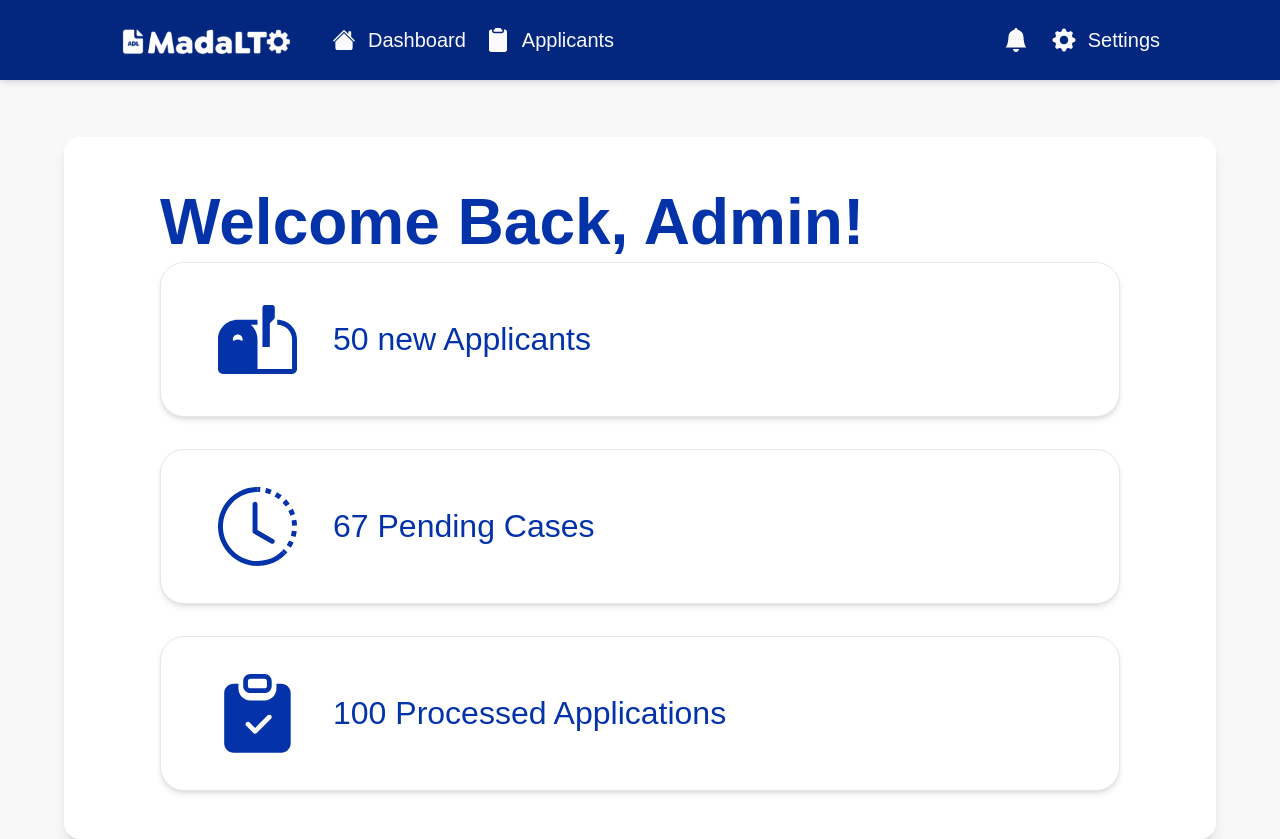
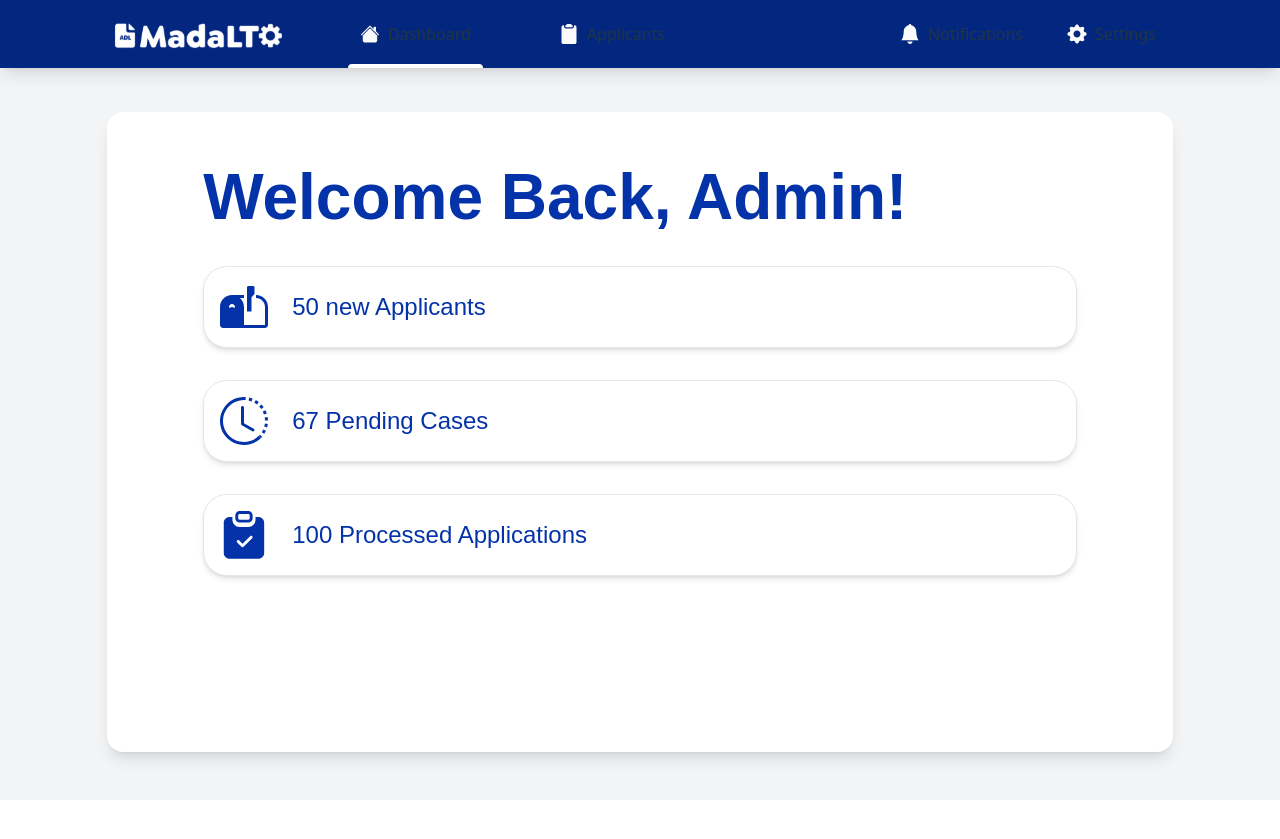
Before and after one commit to LTO-ADL-System/lto-adl-form, a React (Vite) app in the folder frontend/: page /dashboard in a window 1280 px wide. After the commit the page ends 800 px from the top, so only its background shows below. Built offline with nearby package versions, Linux system fonts and the light colour scheme.

Commit message:
fixed admin dashboard to match with user side

```diff
--- a/frontend/src/App.jsx
+++ b/frontend/src/App.jsx
@@ -18,6 +18,8 @@ import Home from './routes/Home.jsx';
 import Profile from "./routes/Profile.jsx";
 import Application from './routes/Application.jsx';
 import AdminDashboard from './components/AdminDashboard';
+// Import AdminApplicants for routing
+import AdminApplicants from './components/AdminApplicants';
 
 function App() {
     // PROTOTYPE: Mock authentication state for UI testing
@@ -26,8 +28,9 @@ function App() {
     const [currentUser, setCurrentUser] = useState(null);
     const location = useLocation();
 
-    // Determine if on dashboard route
+    // Determine if on dashboard or applicants route
     const isDashboard = location.pathname === "/dashboard";
+    const isApplicants = location.pathname === "/applicants";
 
     // PROTOTYPE: Comment out real authentication check
     // TODO: Implement real authentication check with backend
@@ -174,7 +177,7 @@ function App() {
         // }
 
         // PROTOTYPE: Mock successful verification
-        // For testing, accept any 6-digit code
+        // For testing, accept any 4-digit code
         if (verificationCode && verificationCode.length === 4) {
             const mockUser = {
                 id: Date.now(),
@@ -214,12 +217,12 @@ function App() {
     const showOnboardingNav = !isAuthenticated;
     const showAuthenticatedNav = isAuthenticated;
 
-    // Only show user navbars and BottomBorder if not on /dashboard
+    // Only show user navbars and BottomBorder if not on /dashboard or /applicants
     return (
         <div className="min-h-screen flex flex-col bg-red-800">
             {/* Conditional Navigation */}
-            {!isDashboard && showOnboardingNav && <OnboardingNavBar />}
-            {!isDashboard && showAuthenticatedNav && <NavigationHeader onLogout={handleLogout} currentUser={currentUser} />}
+            {!isDashboard && !isApplicants && showOnboardingNav && <OnboardingNavBar />}
+            {!isDashboard && !isApplicants && showAuthenticatedNav && <NavigationHeader onLogout={handleLogout} currentUser={currentUser} />}
 
             {/* Routes */}
             <Routes>
@@ -288,10 +291,18 @@ function App() {
                         isAuthenticated ? <AdminDashboard currentUser={currentUser} /> : <Navigate to="/signin" replace />
                     }
                 />
+
+                {/* Admin Applicants Route */}
+                <Route
+                    path="/applicants"
+                    element={
+                        isAuthenticated ? <AdminApplicants currentUser={currentUser} /> : <Navigate to="/signin" replace />
+                    }
+                />
             </Routes>
 
-            {/* Show BottomBorder only on public pages and not on /dashboard */}
-            {!isDashboard && showOnboardingNav && <BottomBorder />}
+            {/* Show BottomBorder only on public pages and not on /dashboard or /applicants */}
+            {!isDashboard && !isApplicants && showOnboardingNav && <BottomBorder />}
         </div>
     );
 }
--- /dev/null
+++ b/frontend/src/components/AdminApplicants.jsx
@@ -0,0 +1,52 @@
+import React from "react";
+import AdminNavBar from "./AdminNavBar";
+
+export default function AdminApplicants() {
+    return (
+        <div
+            style={{
+                display: "flex",
+                width: "1512px",
+                height: "982px",
+                flexDirection: "column",
+                alignItems: "center",
+                gap: "57px",
+                margin: "0 auto",
+                background: "var(--background, #F8F8F8)",
+                paddingBottom: "57px",
+            }}
+        >
+            <AdminNavBar />
+            <div
+                className="bg-white rounded-2xl shadow-lg px-4 sm:px-8 lg:px-24 py-6 lg:py-12 overflow-hidden w-full lg:w-[90%] h-full lg:h-[90%] mx-auto flex flex-col min-h-0"
+            >
+                {/* Header */}
+                <div className="flex items-center gap-[10px] self-stretch mb-[32px]">
+                    <span
+                        style={{
+                            width: "100%",
+                            color: "#0433A9",
+                            fontFamily: "Typold, sans-serif",
+                            fontSize: "64px",
+                            fontStyle: "normal",
+                            fontWeight: 800,
+                            lineHeight: "normal",
+                        }}
+                    >
+                        Applicants
+                    </span>
+                </div>
+
+                {/* Applicants Table Placeholder */}
+                <div className="flex-1 flex flex-col items-center justify-center w-full">
+                    <div className="w-full max-w-4xl">
+                        <div className="text-center text-gray-400 text-xl font-semibold py-12">
+                            {/* Replace this with your applicants table or list */}
+                            No applicants to display yet.
+                        </div>
+                    </div>
+                </div>
+            </div>
+        </div>
+    );
+}
--- a/frontend/src/components/AdminDashboard.jsx
+++ b/frontend/src/components/AdminDashboard.jsx
@@ -4,20 +4,21 @@ import DashboardFrame from "./DashboardFrame";
 
 export default function AdminDashboard() {
     return (
-        <div
-            style={{
-                display: "flex",
-                width: "100%",
-                height: "100%",
-                flexDirection: "column",
-                alignItems: "center",
-                gap: "57px",
-                margin: "0 auto", // Center the dashboard on the page
-                background: "var(--background, #F8F8F8)", // Set background color
-            }}
-        >
+        <div className="h-screen flex flex-col">
+            {/* Navbar spacer */}
+            <div className="h-16 flex-shrink-0"></div>
+            {/* Main content area */}
+            <div className="flex-1 flex items-stretch p-2 p-4 lg:p-12 bg-gray-100 min-h-0">
+                <main className="w-full max-w-full mx-auto flex flex-col">
+                    {/* Card container */}
+                    <div className="bg-white rounded-xl lg:rounded-2xl shadow-lg px-4 sm:px-8 lg:px-24 py-6 lg:py-12 overflow-visible w-full lg:w-[90%] flex-1 mx-auto flex flex-col min-h-0">
+                        {/* Dashboard content (includes header) */}
+                        <DashboardFrame />
+                    </div>
+                </main>
+            </div>
+            {/* Fixed AdminNavBar */}
             <AdminNavBar />
-            <DashboardFrame />
         </div>
     );
 }
--- a/frontend/src/components/AdminNavBar.jsx
+++ b/frontend/src/components/AdminNavBar.jsx
@@ -1,108 +1,70 @@
 import React from "react";
+import { Link, useLocation } from "react-router-dom";
 import Madalto from "../assets/madalto.svg";
 import houseFill from "../assets/house-fill.svg";
 import applicantsIcon from "../assets/applicants.svg";
 import bellFill from "../assets/bell-fill.svg";
 import gearFill from "../assets/gear-fill.svg";
 
-export default function AdminNavBar() {
+const AdminNavBar = () => {
+  const location = useLocation();
+
+  const isActive = (path) => location.pathname === path;
+
   return (
-    <header
-      style={{
-        display: "flex",
-        width: "100%",
-        maxwidth: "1512px",
-        height: "80px",
-        padding: "0px 120px",
-        justifyContent: "space-between",
-        alignItems: "center",
-        flexShrink: 0,
-        background: "#03267F",
-        boxShadow: "0px 0px 8px 0px rgba(12, 28, 71, 0.25)",
-        margin: "0 auto",
-      }}
-    >
-      {/* Left: Logo and Navigation */}
-      <div style={{ display: "flex", alignItems: "center", gap: "40px" }}>
+    <nav className="bg-[#03267F] shadow-lg flex items-center justify-between py-4.5 px-28 mx-0 fixed top-0 left-0 w-full z-50">
+      <div className="flex items-center gap-16">
         {/* Logo */}
-        <div style={{ width: 172, height: 32, display: "flex", alignItems: "center" }}>
-          <img src={Madalto} alt="MadaLTO" style={{ width: "100%", height: "100%", objectFit: "contain" }} />
-        </div>
+        <Link to="/dashboard">
+          <span className="flex items-center justify-center gap-3">
+            <img src={Madalto} alt="Madalto" />
+          </span>
+        </Link>
+
         {/* Navigation */}
-        <nav style={{ display: "flex", alignItems: "center", gap: "20px" }}>
-          {/* Dashboard */}
-          <button
-            style={{
-              display: "flex",
-              alignItems: "center",
-              gap: "12px",
-              background: "transparent",
-              border: "none",
-              color: "#FBFBFE",
-              fontFamily: "Typold, sans-serif",
-              fontSize: 20,
-              fontWeight: 500,
-              cursor: "pointer",
-              padding: "20px 0",
-            }}
-          >
-            <img src={houseFill} alt="Dashboard" style={{ width: 24, height: 24 }} />
-            <span>Dashboard</span>
-          </button>
-          {/* Applicants */}
-          <button
-            style={{
-              display: "flex",
-              alignItems: "center",
-              gap: "12px",
-              background: "transparent",
-              border: "none",
-              color: "#FBFBFE",
-              fontFamily: "Typold, sans-serif",
-              fontSize: 20,
-              fontWeight: 500,
-              cursor: "pointer",
-              padding: "20px 0",
-            }}
-          >
-            <img src={applicantsIcon} alt="Applicants" style={{ width: 24, height: 24, objectFit: "contain" }} />
-            <span>Applicants</span>
-          </button>
-        </nav>
+        <Link
+          to="/dashboard"
+          className="group flex items-center gap-2 py-1 px-3 text-md font-light transition duration-300 relative"
+        >
+          <img src={houseFill} alt="Dashboard" className="w-5 h-5" />
+          Dashboard
+          {/* active tab indicator */}
+          {isActive("/dashboard") && (
+            <div className="absolute bottom-[-18px] left-0 right-0 h-1 bg-white rounded-t-full"></div>
+          )}
+        </Link>
+        <Link
+          to="/applicants"
+          className="group flex items-center gap-2 py-1 px-3 text-md font-light transition duration-300 relative"
+        >
+          <img src={applicantsIcon} alt="Applicants" className="w-5 h-5" />
+          Applicants
+          {/* active tab indicator */}
+          {isActive("/applicants") && (
+            <div className="absolute bottom-[-18px] left-0 right-0 h-1 bg-white rounded-t-full"></div>
+          )}
+        </Link>
       </div>
-      {/* Right: Notifications and Settings */}
-      <div style={{ display: "flex", alignItems: "center", gap: "24px" }}>
-        <button
-          style={{
-            background: "transparent",
-            border: "none",
-            cursor: "pointer",
-            padding: 0,
-            display: "flex",
-            alignItems: "center",
-          }}
+
+      {/* Right side: Notifications and Settings */}
+      <div className="flex items-center gap-5">
+        <Link
+          to="#"
+          className="group flex items-center gap-2 py-1 px-3 text-md font-light transition duration-300 relative"
         >
-          <img src={bellFill} alt="Notifications" style={{ width: 24, height: 24 }} />
-        </button>
-        <button
-          style={{
-            display: "flex",
-            alignItems: "center",
-            gap: "12px",
-            background: "transparent",
-            border: "none",
-            color: "#FBFBFE",
-            fontFamily: "Typold, sans-serif",
-            fontSize: 20,
-            fontWeight: 500,
-            cursor: "pointer",
-            padding: "20px 0",
-          }}
+          <img src={bellFill} alt="Notifications" className="w-5 h-5" />
+          Notifications
+        </Link>
+        <Link
+          to="#"
+          className="group flex items-center gap-2 py-1 px-3 text-md font-light transition duration-300 relative"
         >
-          <img src={gearFill} alt="Settings" style={{ width: 24, height: 24 }} />
-          <span>Settings</span>
-        </button>
+          <img src={gearFill} alt="Settings" className="w-5 h-5" />
+          Settings
+        </Link>
       </div>
-    </header>
+    </nav>
   );
-}
+};
+
+export default AdminNavBar;
--- a/frontend/src/components/DashboardFrame.jsx
+++ b/frontend/src/components/DashboardFrame.jsx
@@ -5,54 +5,30 @@ import clipboardcheck from "../assets/clipboardcheck.svg";
 
 export default function DashboardFrame() {
   return (
-    <div
-      className="bg-white rounded-2xl shadow-lg px-4 sm:px-8 lg:px-24 py-6 lg:py-12 overflow-hidden w-full lg:w-[90%] h-full lg:h-[90%] mx-auto flex flex-col min-h-0"
-    >
+    <div className="flex flex-col w-full max-w-full">
       {/* Header */}
-      <div className="flex items-center gap-[10px] self-stretch mb-[32px]">
+      <div className="flex items-center gap-[10px] self-stretch mb-[32px] overflow-x-auto">
         <span
           style={{
             width: "100%",
-            height: "45px",
+            maxWidth: "100%",
             color: "#0433A9",
             fontFamily: "Typold, sans-serif",
             fontSize: "64px",
             fontStyle: "normal",
             fontWeight: 800,
             lineHeight: "normal",
+            wordBreak: "break-word",
           }}
         >
           Welcome Back, Admin!
         </span>
       </div>
 
-      <div className="flex flex-col items-center gap-8 w-full">
       <div className="flex flex-col gap-8 w-full">
         {/* Card 1 */}
-          <div className="flex items-center gap-9 rounded-3xl bg-white shadow-md border border-gray-200 px-[57px] py-[37px]">
-            <img src={mail} alt="Mail" className="w-[79px] h-[79px]" />
-            <div
-              style={{
-                display: "flex",
-                padding: "37px, 57px",
-                flexDirection: "column",
-                justifyContent: "center",
-                flex: "1 0 0",
-                alignSelf: "stretch",
-                color: "#0433A9",
-                fontFamily: "Typold, sans-serif",
-                fontSize: "32px",
-                fontStyle: "normal",
-                fontWeight: 500,
-                lineHeight: "normal",
-              }}
-            >
-              50 new Applicants
-            </div>
-          </div>
-          {/* Card 2 */}
-          <div className="flex items-center gap-9 rounded-3xl bg-white shadow-md border border-gray-200 px-[57px] py-[37px]">
-            <img src={clockHistory} alt="Pending" className="w-[79px] h-[79px]" />
+        <div className="flex flex-wrap items-center gap-6 rounded-3xl bg-white shadow-md border border-gray-200 px-4 py-4 w-full overflow-x-auto">
+          <img src={mail} alt="Mail" className="w-[48px] h-[48px] min-w-[48px]" />
           <div
             style={{
               display: "flex",
@@ -62,18 +38,19 @@ export default function DashboardFrame() {
               alignSelf: "stretch",
               color: "#0433A9",
               fontFamily: "Typold, sans-serif",
-                fontSize: "32px",
+              fontSize: "24px",
               fontStyle: "normal",
               fontWeight: 500,
               lineHeight: "normal",
+              wordBreak: "break-word",
             }}
           >
-              67 Pending Cases
+            50 new Applicants
           </div>
         </div>
-          {/* Card 3 */}
-          <div className="flex items-center gap-9 rounded-3xl bg-white shadow-md border border-gray-200 px-[57px] py-[37px]">
-            <img src={clipboardcheck} alt="Processed" className="w-[79px] h-[79px]" />
+        {/* Card 2 */}
+        <div className="flex flex-wrap items-center gap-6 rounded-3xl bg-white shadow-md border border-gray-200 px-4 py-4 w-full overflow-x-auto">
+          <img src={clockHistory} alt="Pending" className="w-[48px] h-[48px] min-w-[48px]" />
           <div
             style={{
               display: "flex",
@@ -83,10 +60,33 @@ export default function DashboardFrame() {
               alignSelf: "stretch",
               color: "#0433A9",
               fontFamily: "Typold, sans-serif",
-                fontSize: "32px",
+              fontSize: "24px",
               fontStyle: "normal",
               fontWeight: 500,
               lineHeight: "normal",
+              wordBreak: "break-word",
+            }}
+          >
+            67 Pending Cases
+          </div>
+        </div>
+        {/* Card 3 */}
+        <div className="flex flex-wrap items-center gap-6 rounded-3xl bg-white shadow-md border border-gray-200 px-4 py-4 w-full overflow-x-auto">
+          <img src={clipboardcheck} alt="Processed" className="w-[48px] h-[48px] min-w-[48px]" />
+          <div
+            style={{
+              display: "flex",
+              flexDirection: "column",
+              justifyContent: "center",
+              flex: "1 0 0",
+              alignSelf: "stretch",
+              color: "#0433A9",
+              fontFamily: "Typold, sans-serif",
+              fontSize: "24px",
+              fontStyle: "normal",
+              fontWeight: 500,
+              lineHeight: "normal",
+              wordBreak: "break-word",
             }}
           >
             100 Processed Applications
@@ -94,6 +94,5 @@ export default function DashboardFrame() {
         </div>
       </div>
     </div>
-    </div>
   );
 }
--- a/frontend/src/main.jsx
+++ b/frontend/src/main.jsx
@@ -3,8 +3,6 @@ import { createRoot } from 'react-dom/client'
 import './index.css'
 import App from './App.jsx'
 import { BrowserRouter } from "react-router-dom";
-
-const reactQuery = await import('@tanstack/react-query');
 
 createRoot(document.getElementById('root')).render(
     <StrictMode>
```
Lines whose indentation alone changed are shown as unchanged.
